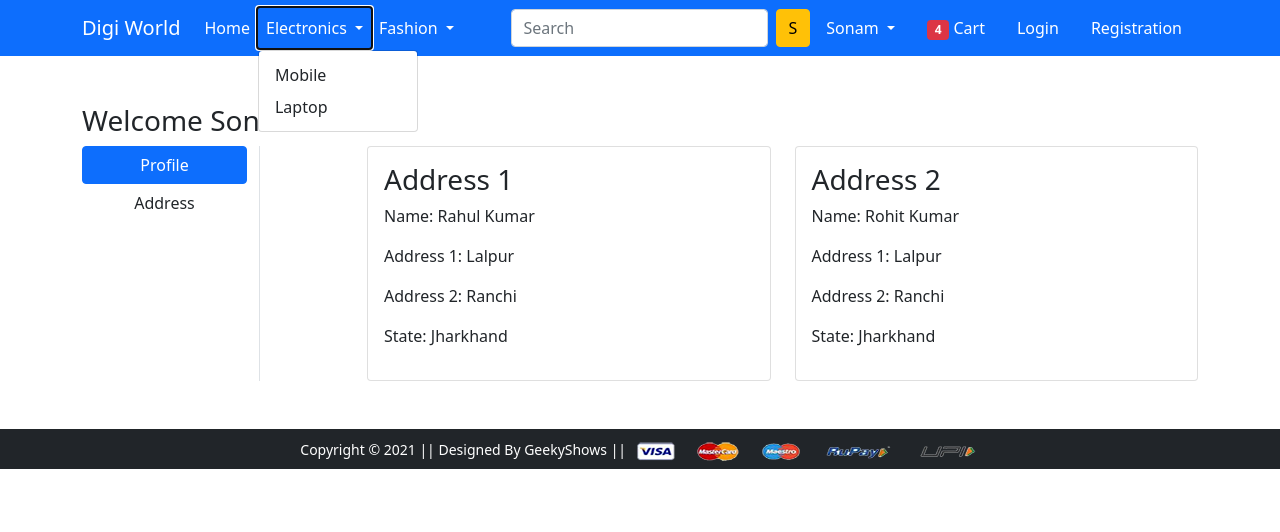
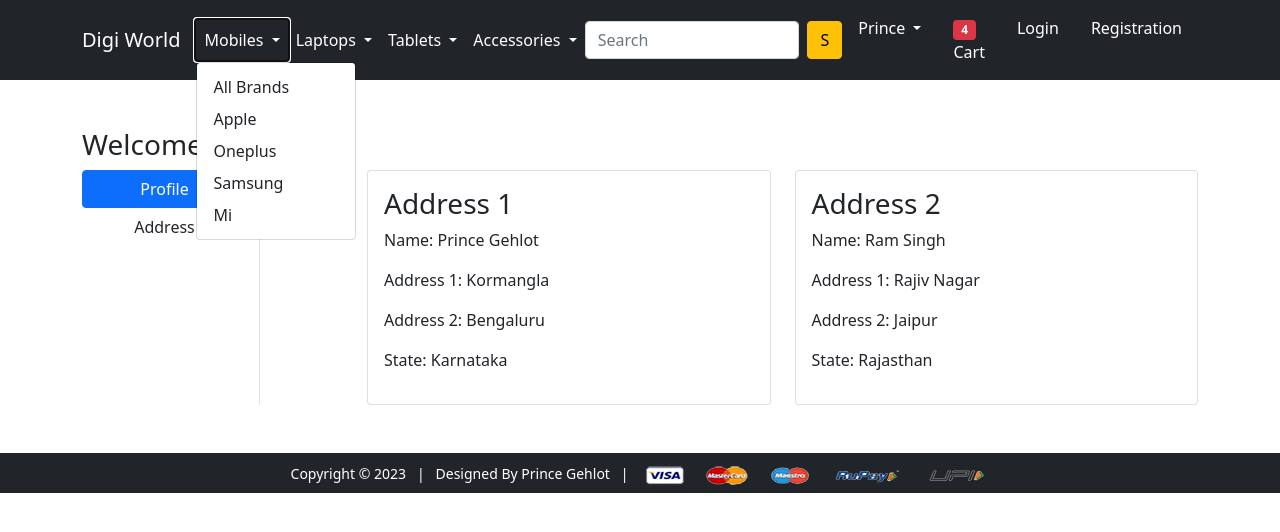
Before and after one commit to PrinceGehlot24/ecommerce, a Django app: page /address/ in a window 1280 px wide, after a click on "Mobiles". Shown: the top 532 px of the page. Run offline with Django 4.2, Linux system fonts and the light colour scheme; some libraries are stand-ins or nearby versions.

Commit message:
created a dropdown for subtypes brand

```diff
--- a/app/templates/app/address.html
+++ b/app/templates/app/address.html
@@ -4,7 +4,7 @@
 {% block main-content %}
 <div class="container my-5">
     <div class="row">
- <h3>Welcome Sonam</h3>
+        <h3>Welcome Prince</h3>
         <div class="col-sm-2 border-end">
             <ul class="list-unstyled">
                 <li class="d-grid"><a href="{% url 'profile' %}" class="btn btn-primary">Profile</a></li>
@@ -17,10 +17,10 @@
                     <div class="card">
                         <div class="card-body">
                             <h3>Address 1</h3>
-       <p>Name: Rahul Kumar</p>
-       <p>Address 1: Lalpur</p>
-       <p>Address 2: Ranchi</p>
-       <p>State: Jharkhand</p>
+                            <p>Name: Prince Gehlot</p>
+                            <p>Address 1: Kormangla</p>
+                            <p>Address 2: Bengaluru</p>
+                            <p>State: Karnataka</p>
                         </div>
                     </div>
                 </div>
@@ -28,10 +28,10 @@
                     <div class="card">
                         <div class="card-body">
                             <h3>Address 2</h3>
-       <p>Name: Rohit Kumar</p>
-       <p>Address 1: Lalpur</p>
-       <p>Address 2: Ranchi</p>
-       <p>State: Jharkhand</p>
+                            <p>Name: Ram Singh</p>
+                            <p>Address 1: Rajiv Nagar</p>
+                            <p>Address 2: Jaipur</p>
+                            <p>State: Rajasthan</p>
                         </div>
                     </div>
                 </div>
--- a/app/templates/app/base.html
+++ b/app/templates/app/base.html
@@ -22,7 +22,7 @@
     <title>Digi World | {% block title %} {% endblock title %} </title>
   </head>
   <body>
-    <nav class="navbar navbar-expand-lg navbar-dark bg-primary">
+    <nav class="navbar navbar-expand-lg navbar-dark bg-dark">
      <div class="container">
        <a class="navbar-brand" href="/">Digi World</a>
        <button class="navbar-toggler" type="button" data-bs-toggle="collapse" data-bs-target="#navbarSupportedContent" aria-controls="navbarSupportedContent" aria-expanded="false" aria-label="Toggle navigation">
@@ -30,27 +30,58 @@
        </button>
        <div class="collapse navbar-collapse" id="navbarSupportedContent">
          <ul class="navbar-nav me-auto mb-2 mb-lg-0">
-           <li class="nav-item">
+           <!-- <li class="nav-item">
              <a class="nav-link active" aria-current="page" href="/">Home</a>
-           </li>
+           </li> -->
            <li class="nav-item dropdown">
              <a class="nav-link dropdown-toggle text-white" href="#" id="electronicsDropdown" role="button" data-bs-toggle="dropdown" aria-expanded="false">
-               Electronics
+               Mobiles
              </a>
              <ul class="dropdown-menu" aria-labelledby="electronicsDropdown">
-               <li><a class="dropdown-item" href="{% url 'mobile' %}">Mobile</a></li>
-               <li><a class="dropdown-item" href="#">Laptop</a></li>
+              <li><a class="dropdown-item" href="{% url 'mobile' %}">All Brands</a></li>
+              <li><a class="dropdown-item" href="{% url 'mobile' %}">Apple</a></li>
+              <li><a class="dropdown-item" href="{% url 'mobile' %}">Oneplus</a></li>
+              <li><a class="dropdown-item" href="{% url 'mobile' %}">Samsung</a></li>
+              <li><a class="dropdown-item" href="{% url 'mobile' %}">Mi</a></li>
              </ul>
            </li>
            <li class="nav-item dropdown">
-             <a class="nav-link dropdown-toggle text-white" href="#" id="fashionDropdown" role="button" data-bs-toggle="dropdown" aria-expanded="false">
-               Fashion
-             </a>
-             <ul class="dropdown-menu" aria-labelledby="fashionDropdown">
-               <li><a class="dropdown-item" href="#">Top Wear</a></li>
-               <li><a class="dropdown-item" href="#">Bottom Wear</a></li>
-             </ul>
-           </li>
+            <a class="nav-link dropdown-toggle text-white" href="#" id="electronicsDropdown" role="button" data-bs-toggle="dropdown" aria-expanded="false">
+              Laptops
+            </a>
+            <ul class="dropdown-menu" aria-labelledby="electronicsDropdown">
+             <li><a class="dropdown-item" href="{% url 'mobile' %}">All Brands</a></li>
+             <li><a class="dropdown-item" href="{% url 'mobile' %}">Apple</a></li>
+             <li><a class="dropdown-item" href="{% url 'mobile' %}">Hp</a></li>
+             <li><a class="dropdown-item" href="{% url 'mobile' %}">Dell</a></li>
+             <li><a class="dropdown-item" href="{% url 'mobile' %}">Lenovo</a></li>
+             <li><a class="dropdown-item" href="{% url 'mobile' %}">MSI</a></li>
+             <li><a class="dropdown-item" href="{% url 'mobile' %}">Acer</a></li>
+            </ul>
+          </li>
+           <li class="nav-item dropdown">
+            <a class="nav-link dropdown-toggle text-white" href="#" id="electronicsDropdown" role="button" data-bs-toggle="dropdown" aria-expanded="false">
+              Tablets
+            </a>
+            <ul class="dropdown-menu" aria-labelledby="electronicsDropdown">
+              <li><a class="dropdown-item" href="{% url 'mobile' %}">All Brands</a></li>
+              <li><a class="dropdown-item" href="{% url 'mobile' %}">Apple</a></li>
+              <li><a class="dropdown-item" href="{% url 'mobile' %}">Oneplus</a></li>
+              <li><a class="dropdown-item" href="{% url 'mobile' %}">Samsung</a></li>
+              <li><a class="dropdown-item" href="{% url 'mobile' %}">Mi</a></li>
+            </ul>
+          </li>
+          <li class="nav-item dropdown">
+            <a class="nav-link dropdown-toggle text-white" href="#" id="electronicsDropdown" role="button" data-bs-toggle="dropdown" aria-expanded="false">
+              Accessories
+            </a>
+            <ul class="dropdown-menu" aria-labelledby="electronicsDropdown">
+              <li><a class="dropdown-item" href="{% url 'mobile' %}">Watches</a></li>
+              <li><a class="dropdown-item" href="{% url 'mobile' %}">Buds</a></li>
+              <li><a class="dropdown-item" href="{% url 'mobile' %}">Connectors</a></li>
+              <li><a class="dropdown-item" href="{% url 'mobile' %}">Cases</a></li>
+            </ul>
+          </li>
          </ul>
          <form class="d-flex">
            <input class="form-control me-2" type="search" placeholder="Search" aria-label="Search">
@@ -60,7 +91,7 @@
           <ul class="navbar-nav me-auto mb-2 mb-lg-0">
            <li class="nav-item dropdown mx-2">
               <a class="nav-link dropdown-toggle text-white" href="#" id="profileDropdown" role="button" data-bs-toggle="dropdown" aria-expanded="false">
-                Sonam
+                Prince
               </a>
               <ul class="dropdown-menu" aria-labelledby="profileDropdown">
                 <li><a class="dropdown-item" href="{% url 'profile' %}">Profile</a></li>
@@ -89,7 +120,7 @@
 
     <!-- Start Footer -->
     <footer class="container-fluid bg-dark text-center p-2 mt-5">
-        <small class="text-white">Copyright &copy; 2021 || Designed By GeekyShows || </small>
+        <small class="text-white">Copyright &copy; 2023 &nbsp; | &nbsp;  Designed By Prince Gehlot &nbsp;  | &nbsp;   </small>
         <img src="{% static 'app/images/payment.png' %}" alt="" srcset="" class="img-fluid" height="2px">
     </footer> <!-- End Footer -->
 
--- a/app/templates/app/changepassword.html
+++ b/app/templates/app/changepassword.html
@@ -4,7 +4,7 @@
 {% block main-content %}
 <div class="container my-5">
  <div class="row">
- <h3>Welcome Sonam</h3>
+ <h3>Welcome Prince</h3>
   <div class="col-sm-2 border-end">
    <ul class="list-unstyled">
     <li class="d-grid"><a href="{% url 'profile' %}" class="btn btn-primary">Change Password</a></li>
--- a/app/templates/app/checkout.html
+++ b/app/templates/app/checkout.html
@@ -22,8 +22,8 @@
     <form action="">
       <div class="card">
         <div class="card-body">
-        <h5>Sonam Kumari</h5>
-        <p>Hirapur Dhanbad Jharkahnd</p>
+        <h5>Prine</h5>
+        <p>Bengaluru, Karnataka</p>
         </div>
       </div>
         <div class="form-check mt-2 mb-5">
--- a/app/templates/app/orders.html
+++ b/app/templates/app/orders.html
@@ -4,7 +4,7 @@
 {% block main-content %}
 <div class="container my-5">
  <div class="row">
- <h3>Welcome Sonam</h3>
+ <h3>Welcome Prince</h3>
   <div class="col-sm-2 border-end">
    <ul class="list-unstyled">
     <li class="d-grid"><a href="{% url 'orders' %}" class="btn btn-primary">Orders</a></li>
--- a/app/templates/app/profile.html
+++ b/app/templates/app/profile.html
@@ -4,7 +4,7 @@
 {% block main-content %}
 <div class="container my-5">
  <div class="row">
-  <h3>Welcome Sonam</h3>
+  <h3>Welcome Prince</h3>
   <div class="col-sm-2 border-end">
    <ul class="list-unstyled">
     <li class="d-grid"><a href="{% url 'profile' %}" class="btn btn-primary">Profile</a></li>
--- a/app/urls.py
+++ b/app/urls.py
@@ -12,6 +12,7 @@ urlpatterns = [
     path('orders/', views.orders, name='orders'),
     path('changepassword/', views.change_password, name='changepassword'),
     path('mobile/', views.mobile, name='mobile'),
+    path('mobile/<slug:data>', views.mobile, name='mobiledata'),
     path('login/', views.login, name='login'),
     path('registration/', views.customerregistration, name='customerregistration'),
     path('checkout/', views.checkout, name='checkout'),
--- a/app/views.py
+++ b/app/views.py
@@ -17,8 +17,6 @@ class ProductDetailView(View):
     def get(self,request,pk):
         product = Product.objects.get(pk=pk)
         return render(request, 'app/productdetail.html', {'product': product})
-def product_detail(request):
- return render(request, 'app/productdetail.html')
 
 def add_to_cart(request):
  return render(request, 'app/addtocart.html')
@@ -38,8 +36,14 @@ def orders(request):
 def change_password(request):
  return render(request, 'app/changepassword.html')
 
-def mobile(request):
- return render(request, 'app/mobile.html')
+def mobile(request, data=None):
+    if data == None:
+        mobiles = Product.objects.filter(category='M')
+    elif data == 'Apple' or data == 'Oneplus' or data == 'Samsung' or data == 'Mi':
+        mobiles = Product.objects.filter(category='M').filter(brand=data)
+    return render(request, 'app/mobile.html', { 'mobiles': mobiles })
+
+
 
 def login(request):
  return render(request, 'app/login.html')
```
Also changed, not shown: app/templates/app/mobile.html (+33 -2 lines). Lines whose indentation alone changed are shown as unchanged.
